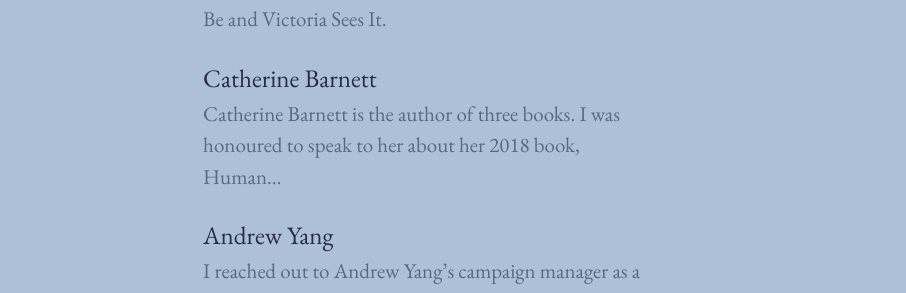
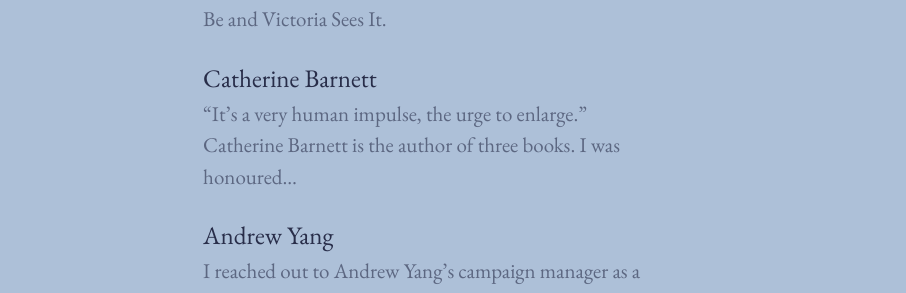
Before and after one commit to reversely/reverses-master, a Jekyll site: the page built from index.html, in a window 1280 px wide. Shown: the part 900-1193 px from the top of the page, without its empty margins (187-1093 px from the left). Built offline with Jekyll 4.4.1, drawn with Linux system fonts in a browser that asks for light colours.

Commit message:
It’s a very human impulse, the urge to enlarge.

```diff
--- a/_posts/2018-08-09-Catherine-Barnett.md
+++ b/_posts/2018-08-09-Catherine-Barnett.md
@@ -5,79 +5,80 @@
 image: /assets/images/Catherine-Barnett.jpg
 ---
 
+"It's a very human impulse, the urge to enlarge."
 Catherine Barnett is the author of three books. I was honoured to speak to her about her 2018 book, <i>Human Hours</i>, shortly after its publication. Among other topics, our conversation drifted across topics such as depicting memory in poetry, the ineffability of lanugage (!), and a poet's target audience.
 
 <img src="/assets/images/divider.svg" alt="re:verses" style="width:140px;">
 
 <strong>In your latest book, Human Hours, you’re constantly reexamining memories from different vantage points — memories from different points of the speaker’s pasts, which come to different conclusions of what those pasts mean. It made me wonder, how has your relationship with the past changed over time?</strong>
 
-You mean, as the past gets bigger?<br>
+You mean, as the past gets bigger?<br><br>
 
 <strong>Yes — I love the way you put that.</strong>
 
-Thank you! Let’s see. A good friend of mine has been able to teach me that just because a present has become the past, doesn’t mean that we lose it. I used to think that when something was over, you’ve lost it. But my friend taught me those experiences are still there, and I find that thought beautiful. When I see my father, for example, I still see the fathers he’s been. He hasn’t lost that history, it’s just all folded into the person he is now. He’s diminished in ways he once wasn’t, but I don’t only see his current self when I look at him. I like that idea, that former selves and former moments aren’t over once you’ve lived in them.<br>
+Thank you! Let’s see. A good friend of mine has been able to teach me that just because a present has become the past, doesn’t mean that we lose it. I used to think that when something was over, you’ve lost it. But my friend taught me those experiences are still there, and I find that thought beautiful. When I see my father, for example, I still see the fathers he’s been. He hasn’t lost that history, it’s just all folded into the person he is now. He’s diminished in ways he once wasn’t, but I don’t only see his current self when I look at him. I like that idea, that former selves and former moments aren’t over once you’ve lived in them.<br><br>
 
 <strong>How does time physically manifest in your world? What is it made of?</strong>
 
 To me, it’s just like rain, falling down on my body, though I suppose our brains are always going to be marked by the memories we have. You might not always have access to them, or you might have different cognitive gaps, but every interaction stays with you.
-My experience of the present is nine seconds long. An earlier draft of "Lore," the poem about jaywalking with my father in the new collection, was also about the streets here in New York, where the traffic lights tell you how many seconds you have left. It seems to me that nine seconds is going to be a long time! I’ll think that it’s more than enough time to get across both sides of Broadway, or even to my café. Of course that’s not what happens, but I never seem to learn that.<br>
+My experience of the present is nine seconds long. An earlier draft of "Lore," the poem about jaywalking with my father in the new collection, was also about the streets here in New York, where the traffic lights tell you how many seconds you have left. It seems to me that nine seconds is going to be a long time! I’ll think that it’s more than enough time to get across both sides of Broadway, or even to my café. Of course that’s not what happens, but I never seem to learn that.<br><br>
 
 <strong>In your poem “Appeal to Numbers,” you write that “nights seem to last longer when I count one Mississippi two Mississippi.” Does documenting time through words change your perception of it?</strong>
 
-That’s just an effort to manhandle time by paying attention to it, for me. So it’s less about language than it is about attention. When you see lightning and count it, you figure out how space and time are related in that moment. And you wonder, if you can pay enough attention to it, can you make it slow down or stop? But they do say that as you get older, your experience of a minute gets shorter. In "Appeal to Numbers," I don’t think the speaker counts aloud to control time. She’s just trying to inhabit it more fully.<br>
+That’s just an effort to manhandle time by paying attention to it, for me. So it’s less about language than it is about attention. When you see lightning and count it, you figure out how space and time are related in that moment. And you wonder, if you can pay enough attention to it, can you make it slow down or stop? But they do say that as you get older, your experience of a minute gets shorter. In "Appeal to Numbers," I don’t think the speaker counts aloud to control time. She’s just trying to inhabit it more fully.<br><br>
 
 <strong>What we’ve been talking about seems to raise questions of control, of constructing time in an effort to control our experiences. Do you think documenting memories is a way of trying to control what parts of ourselves we preserve?</strong>
 
-Well, I wouldn’t use that word "control," but only because it puts me too much in the position of the subject. Poetry is an art of both chaos and control. I try to have no control for as long as I can in hopes of capturing or enacting the experience of true discovery.<br>
+Well, I wouldn’t use that word "control," but only because it puts me too much in the position of the subject. Poetry is an art of both chaos and control. I try to have no control for as long as I can in hopes of capturing or enacting the experience of true discovery.<br><br>
 
 <strong>You use rhyme often, and your poems seem to pay a lot of attention to sonic cohesion. What is that process for you, if not one of control?</strong>
 
 Rhyme is a freeing force. It’s a generative surprise. When you think of syntax, it’s a method of control, but I try to use it to release control. And I love revision. I think even that’s generative.
-You’re a musician, so you know: musicians and dancers have to exert a certain level of control to then be able to improvise.<br>
+You’re a musician, so you know: musicians and dancers have to exert a certain level of control to then be able to improvise.<br><br>
 
 <strong>That the rhythm can enable its own freedom.</strong>
 
-Yes, that’s right.<br>
+Yes, that’s right.<br><br>
 
 <strong>In your poem “Epistemology,” you write about communication between non-humans, saying that even though trees don’t use words, “they can be said to love.” What role do words play in defining how you experience the world? How do they shape your experience of what it’s like to be human?</strong>
 
 I think it’s interesting that in some ways language, which we think of as a form of communication, can also  separate us. Scientists have said that when children come into language, their experience of the world is a more impoverished one. It’s a more isolated world, because language separates you from it.  I think poetry is one of the arts where you can get closer to a more primitive use of language and try to restore some of that oceanic feeling before all of this information clogs it up.
-On the other hand, language is so amazing. It’s so amazing that someone invented it, and that we can use it  to communicate across distance and time.<br>
+On the other hand, language is so amazing. It’s so amazing that someone invented it, and that we can use it  to communicate across distance and time.<br><br>
 
-<strong>Well, even in English, there are so many feelings we experience but can’t find the words for. There are just going to be things that we won’t be able to express, because they’re more complex than a word can carry, or more localized. So I’m wondering, is my experience of an unnameable emotion diminished because I can’t find the word for it? Or is it the other way around—that once I find a word, I’m less connected to the pure feeling?</strong><br>
+<strong>Well, even in English, there are so many feelings we experience but can’t find the words for. There are just going to be things that we won’t be able to express, because they’re more complex than a word can carry, or more localized. So I’m wondering, is my experience of an unnameable emotion diminished because I can’t find the word for it? Or is it the other way around—that once I find a word, I’m less connected to the pure feeling?</strong>
 
-That’s such a good question. I remember when I was in seventh grade, I had growing pains in my legs. My mother would say, “Oh, those are the anxieties.” And I didn’t know what anxiety was, I just thought it was pains in your leg.<br>
+That’s such a good question. I remember when I was in seventh grade, I had growing pains in my legs. My mother would say, “Oh, those are the anxieties.” And I didn’t know what anxiety was, I just thought it was pains in your leg.<br><br>
 
 
 <strong>Haha.</strong>
 
 When I actually understood what anxiety meant, it was calming to know that was what the experience was. I think for children, too, when they can name the feeling, when it’s mirrored back to them—this is the opposite of what I just said—they might feel less at large, less afloat. And at the same time I think it’s important to use words to approximate the life of feeling. With the unfolding of a sentence, the stuttering, or the physicality of words on a page, we’re capturing our experiences.
-It’s an interesting question about paraphrasing. I’ve heard some teachers ask their students to paraphrase a poem during workshop. And I've always resisted that, but then a wonderful poet named Kevin Prufer told me that he has his students describe a poem as if they were describing it to a six-year-old. Trying to get the basic concerns of a work across. I’ve found that helpful. So having to use language to describe language is an art; as is using language while also trying to transcend its limits.<br>
+It’s an interesting question about paraphrasing. I’ve heard some teachers ask their students to paraphrase a poem during workshop. And I've always resisted that, but then a wonderful poet named Kevin Prufer told me that he has his students describe a poem as if they were describing it to a six-year-old. Trying to get the basic concerns of a work across. I’ve found that helpful. So having to use language to describe language is an art; as is using language while also trying to transcend its limits.<br><br>
 
 <strong>Okay, yeah. That makes sense to me.</strong>
 
-What’s it like for you?
+What’s it like for you?<br><br>
 
 <strong>Well, I’m not sure. Because I get what you’re saying about how language and attempts at empathy can be freeing. But I’m also very suspicious of language, and conscious of how it might be changing my experiences. I’m always thinking, how much of this reaction has been prompted by my definition of what I should be experiencing when I express—I suppose—symptoms of fear or joy? It almost seems like a multiple choice test, or a diagnosis, that I’m making for myself at every moment.</strong>
 
-Right. Well, I guess I’m intrigued by all of these things as well, but I don’t apply them to poetry as much. They’re definitely related, but language seems so exciting on its own that I don’t worry about them in the context of my writing.<br>
+Right. Well, I guess I’m intrigued by all of these things as well, but I don’t apply them to poetry as much. They’re definitely related, but language seems so exciting on its own that I don’t worry about them in the context of my writing.<br><br>
 
 <strong>That’s interesting. Who do you think you’re writing for, then, when you write? Do you have an ideal audience?</strong>
 
 In a conversation about Emily Dickinson, the marvelous fiction writer Marilynne Robinson talks about what she calls the "mysterious other," and I would say in some ways that "a mysterious other" would be my deepest reader. An intimate, close, mysterious other. So it’s not just me, but it’s not a lecture hall of people either. I think the poems in this new book are more conversational, and I’ve been investigating the difference that exists for me between inner speech and regular speech. In some ways, this book shifts between these different modes.
-There’s a wonderful poet, Forrest Hamer, who talks about reading poems as if you’re both speaking and the one spoken to. When I’m revising, I try to practice both of those positions. What would help the listener be more attached to what the speaker is saying? I think attachment is a big part of this for me. There is a desire for connection in each of the books I’ve written.<br>
+There’s a wonderful poet, Forrest Hamer, who talks about reading poems as if you’re both speaking and the one spoken to. When I’m revising, I try to practice both of those positions. What would help the listener be more attached to what the speaker is saying? I think attachment is a big part of this for me. There is a desire for connection in each of the books I’ve written.<br><br>
 
 
 <strong>Do you think you’ve found those connections?</strong>
 
-I hope I have, but I don’t know the reader's experience. The poet Carl Dennis taught at my MFA, and I once asked him “What is poetry for?” He said that it was to allow us to speak more intimately. I don’t think that means confessing, necessarily: to me, it means to write without defense, and with more vulnerability.<br>
+I hope I have, but I don’t know the reader's experience. The poet Carl Dennis taught at my MFA, and I once asked him “What is poetry for?” He said that it was to allow us to speak more intimately. I don’t think that means confessing, necessarily: to me, it means to write without defense, and with more vulnerability.<br><br>
 
 <strong>Do you feel like you’ve completed this phase as soon as you’ve written a poem, or does it only realize itself after a certain degree of exposure to the public?</strong>
 
 It’s not the latter at all. That’s a more vexed part of the process for me. Connection--even a kind of libido, or eros--comes out of making, exploring, shaping the work itself. The public I care most about--or most want to know--is whoever's here, now, whenever "now" and "here" might be, unlimited by our Cartesian notions of time and space. Let’s say I give a reading. That reading is really for that particular present. It’s an exchange between the reader and the room in that moment. I hope the same exchange happens during a silent encounter with the poems, too, maybe even something like the charged alive exchange I feel when I write and revise.
 My first book — a book of elegies — was, in a way, trying to hide from the public. I made the font as small as possible, I kind of wanted the publisher to sew it shut. Because to me, it was a very private type of book, and there was a real protective drive there.
-But when I’m writing, in my communication I also want the reader to feel enlivened, and in conversation. So it’s not just a monologue.  It’s an unseen, rich exchange, similar to what it is to exist richly in the present, in these nine seconds of our shared present, which contains the people I love, the writers and thinkers and makers I admire, people who are both alive and dead.<br>
+But when I’m writing, in my communication I also want the reader to feel enlivened, and in conversation. So it’s not just a monologue.  It’s an unseen, rich exchange, similar to what it is to exist richly in the present, in these nine seconds of our shared present, which contains the people I love, the writers and thinkers and makers I admire, people who are both alive and dead.<br><br>
 
 <strong>Who’s the persona in your poems? Who does she think she is to herself and the reader, and how does she want to change?</strong>
 
-The speaker believes that she’s an “I”, but she’s actually a compilation of different selves, and different stories. My real self is shyer than that “I,” and slower. I think the speaker has a life of her own. And I want her to be less wary. I want her to explore new possibilities, and I was especially interested in that with Human Hours. It’s a very human impulse, the urge to enlarge.
+The speaker believes that she’s an “I”, but she’s actually a compilation of different selves, and different stories. My real self is shyer than that “I,” and slower. I think the speaker has a life of her own. And I want her to be less wary. I want her to explore new possibilities, and I was especially interested in that with <em>Human Hours</em>. It’s a very human impulse, the urge to enlarge.
```
